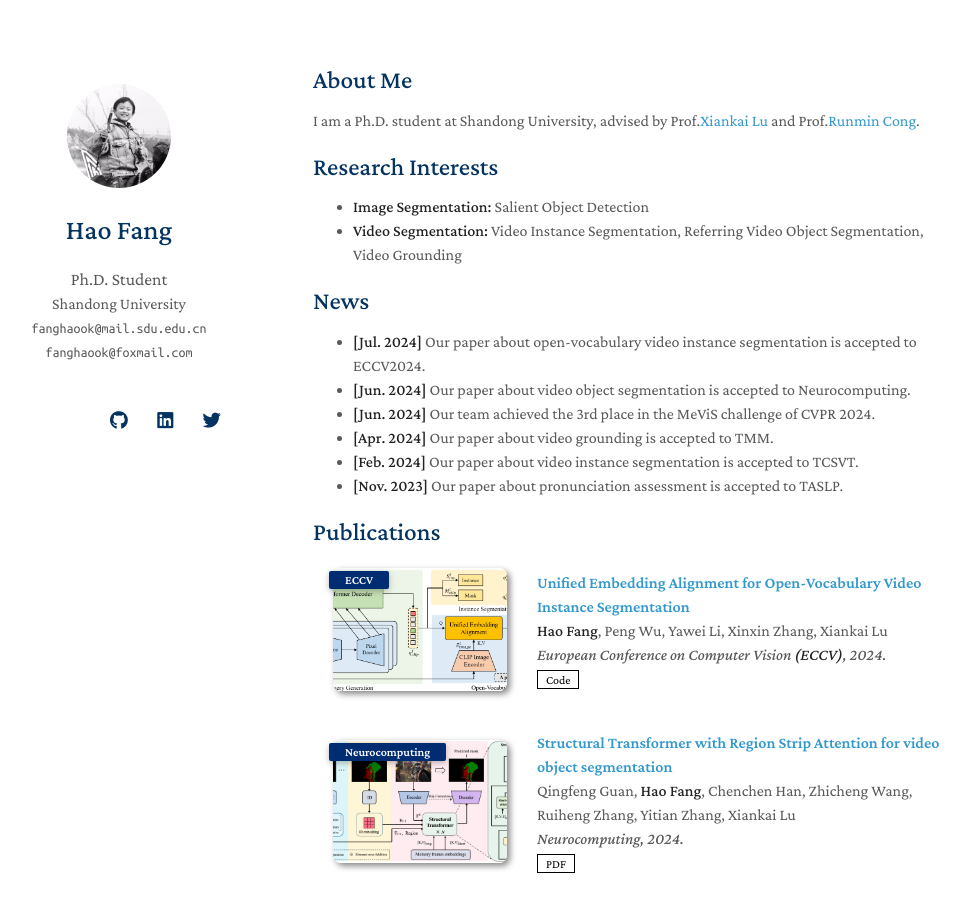
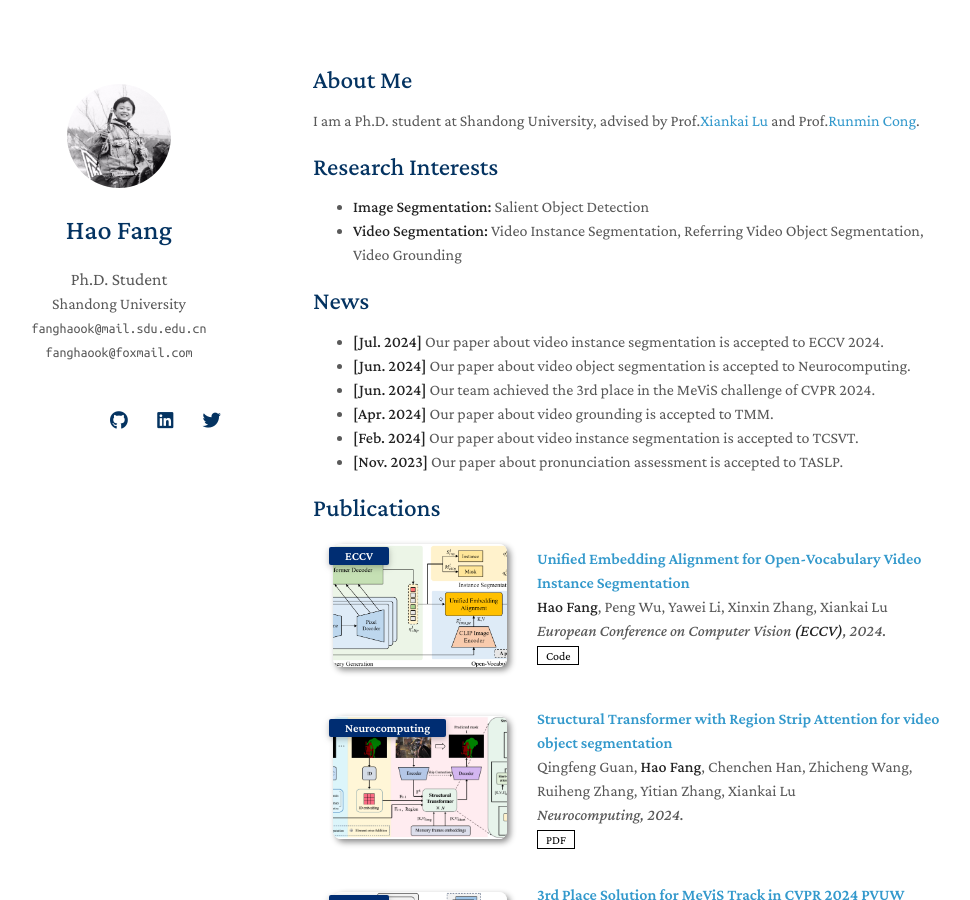
Before and after one commit to fanghaook/fanghaook.github.io, a Jekyll site: the page built from index.md, in a window 1280 px wide and 900 px high. Shown: the whole window, without its empty margins (157-1127 px from the left). Built offline with Jekyll 4.4.1, drawn with Linux system fonts in a browser that asks for light colours; nearby versions of some CDN libraries; a style sheet for code colours, icons or effects is not loaded; our own code applies the rules of GitHub Pages for plain Markdown files.

Commit message:
Update OVFormer

```diff
--- a/index.md
+++ b/index.md
@@ -12,7 +12,7 @@ I am a Ph.D. student at Shandong University, advised by Prof.[Xiankai Lu](https:
 - **Video Segmentation:** Video Instance Segmentation, Referring Video Object Segmentation, Video Grounding
 
 ## News
-- **[Jul. 2024]** Our paper about open-vocabulary video instance segmentation is accepted to ECCV2024.
+- **[Jul. 2024]** Our paper about video instance segmentation is accepted to ECCV 2024.
 - **[Jun. 2024]** Our paper about video object segmentation is accepted to Neurocomputing.
 - **[Jun. 2024]** Our team achieved the 3rd place in the MeViS challenge of CVPR 2024.
 - **[Apr. 2024]** Our paper about video grounding is accepted to TMM.
```
